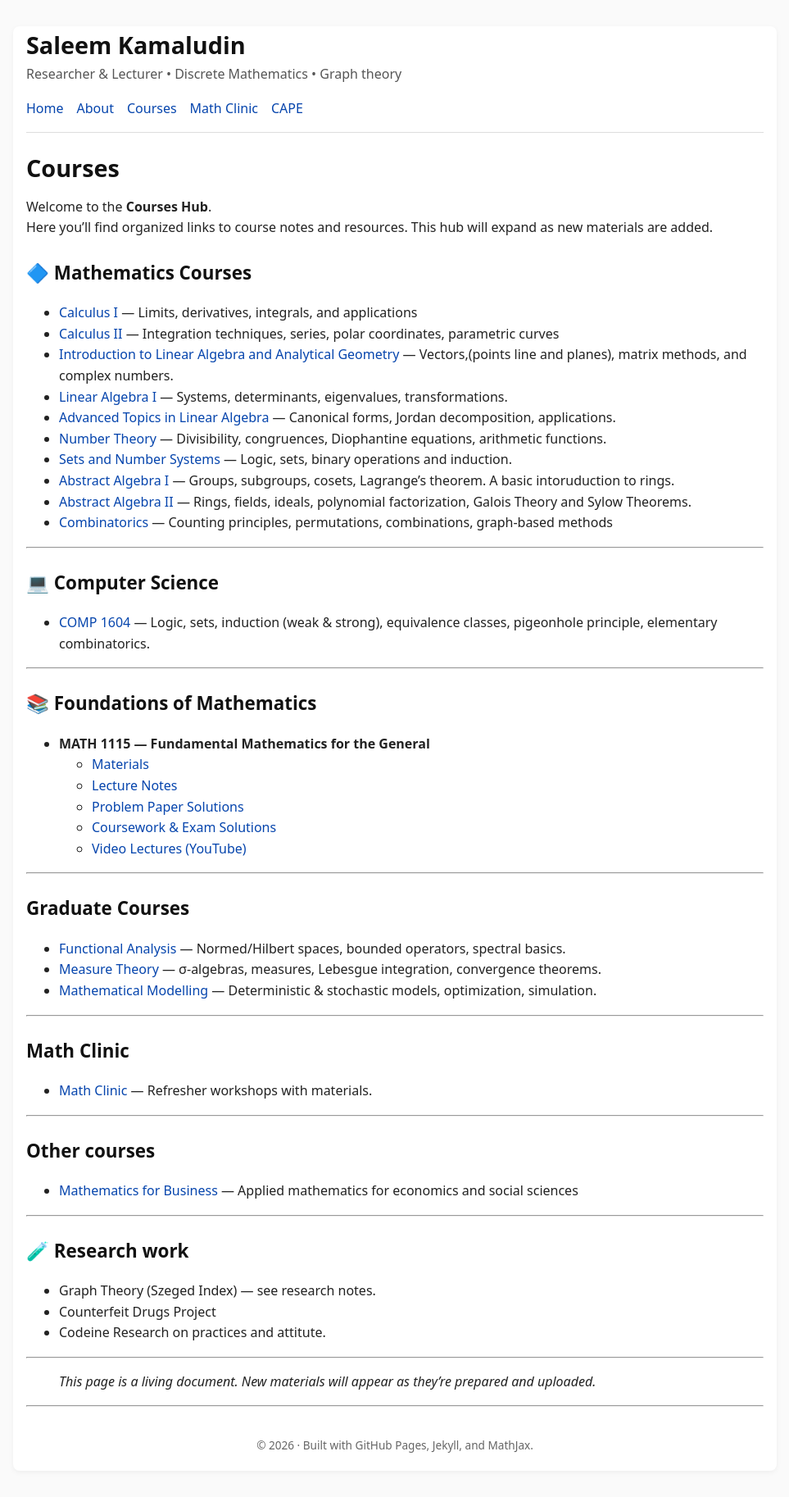
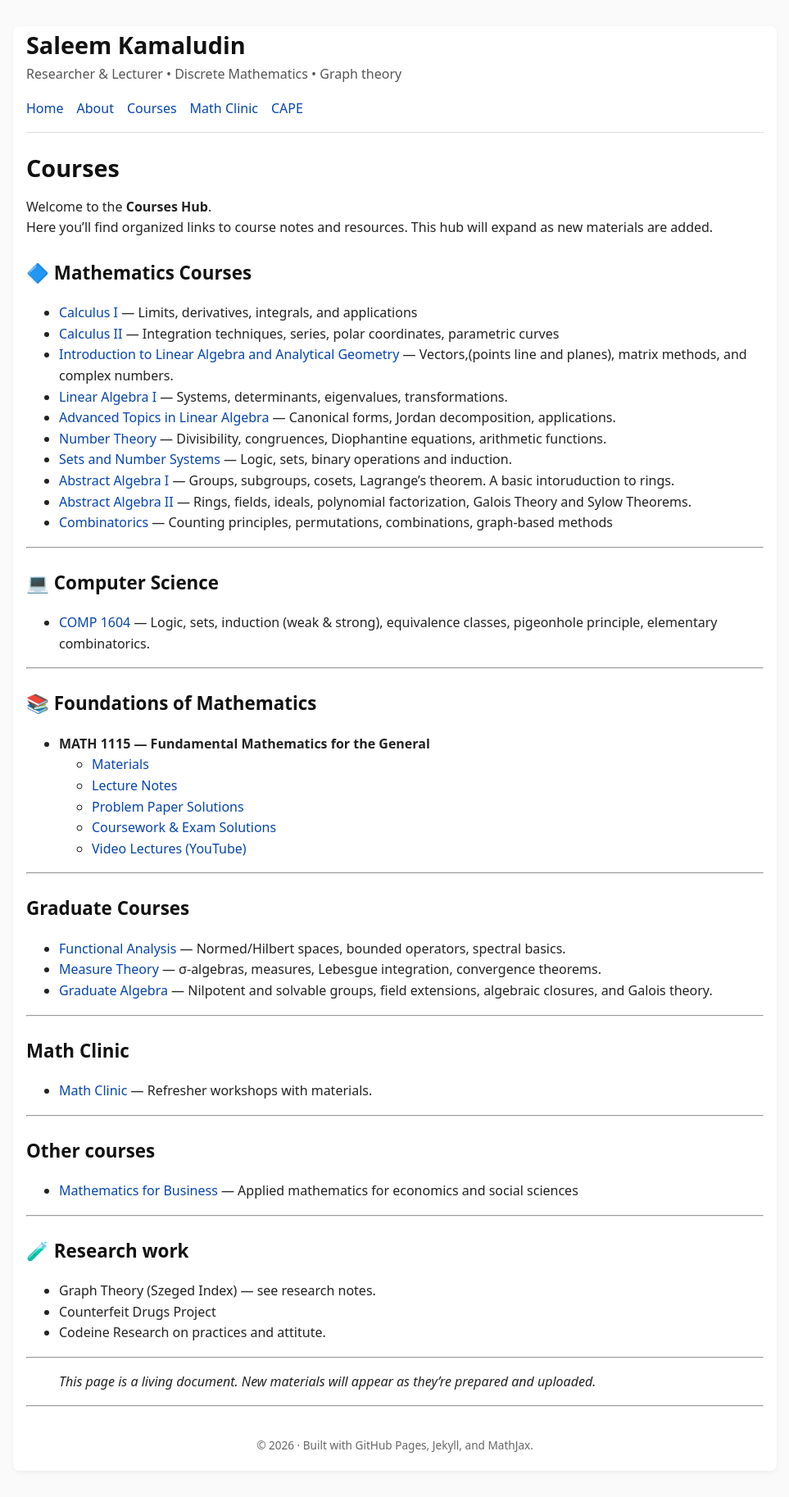
Before and after one commit to SaleemKamaludin/SaleemKamaludin.github.io, a Jekyll site: the page built from courses.md, in a window 1280 px wide. Shown: the whole page at 82% size, without its empty margins (158-1121 px from the left). Built offline with Jekyll 4.4.1, drawn with Linux system fonts in a browser that asks for light colours.

Commit message:
Replace Mathematical Modelling with Graduate Algebra

```diff
--- a/courses.md
+++ b/courses.md
@@ -47,8 +47,7 @@ Here you'll find organized links to course notes and resources. This hub will ex
 
 - <a href="{{ '/courses/graduate/functional-analysis/' | relative_url }}">Functional Analysis</a> — Normed/Hilbert spaces, bounded operators, spectral basics.
 - <a href="{{ '/courses/graduate/measure-theory/' | relative_url }}">Measure Theory</a> — σ-algebras, measures, Lebesgue integration, convergence theorems.
-- <a href="{{ '/courses/graduate/mathematical-modelling/' | relative_url }}">Mathematical Modelling</a> — Deterministic & stochastic models, optimization, simulation.
-
+- <a href="{{ '/courses/graduate/abstract-algebra/' | relative_url }}">Graduate Algebra</a> — Nilpotent and solvable groups, field extensions, algebraic closures, and Galois theory.
 
 
 ---
```
